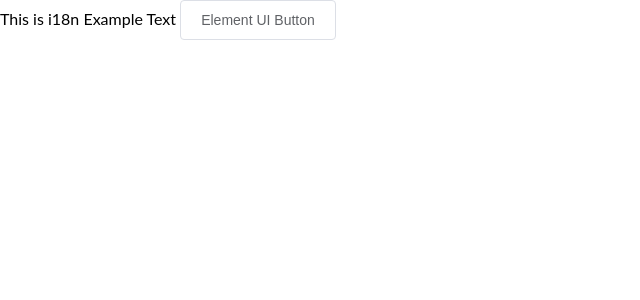
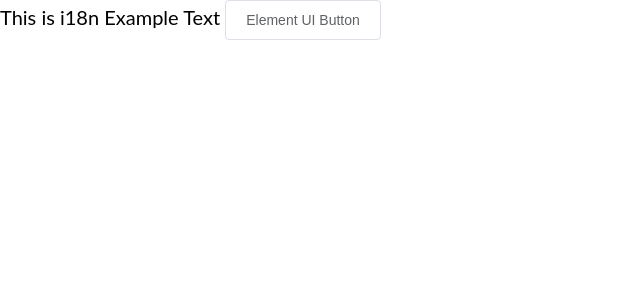
Before and after one commit to eastwillie/eastwille.github.io, a Vue app: page / in a window 1280 px wide. Shown: the top 300 px of the page, without its empty margins (0-640 px from the left). Built offline with nearby package versions, Linux system fonts and the light colour scheme.

Commit message:
refactor: base font rem size

```diff
--- a/src/App.vue
+++ b/src/App.vue
@@ -30,7 +30,7 @@
     flex-direction: column;
     height: 100vh;
     width: 100vw;
-    font-size: 0.16rem;
+    font-size: 0.2rem;
     font-family: Lato,Helvetica Neue,Helvetica,-apple-system,BlinkMacSystemFont,Segoe UI,PingFang SC,Hiragino Sans GB,Microsoft YaHei,Arial,sans-serif,Apple Color Emoji,Segoe UI Emoji,Segoe UI Symbol;
     -webkit-font-smoothing: antialiased;
   }
```
